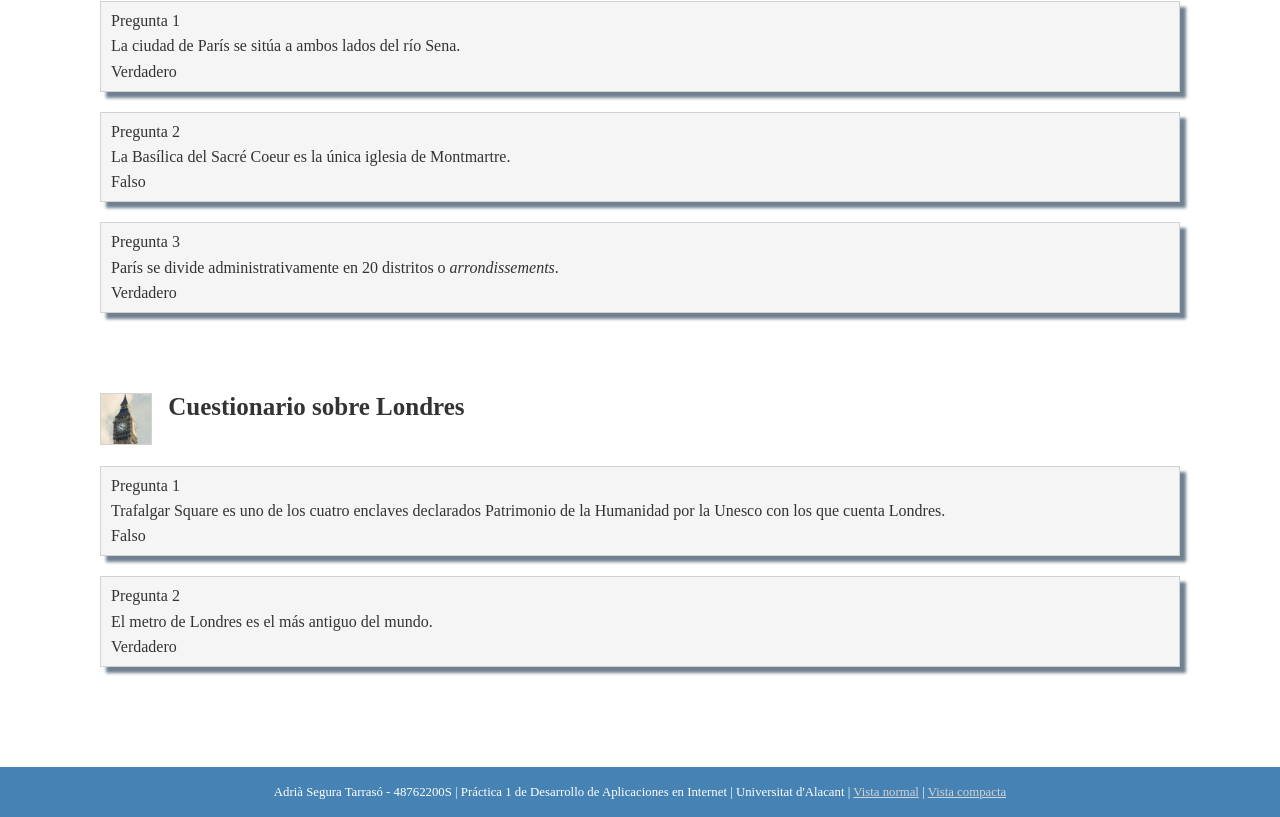
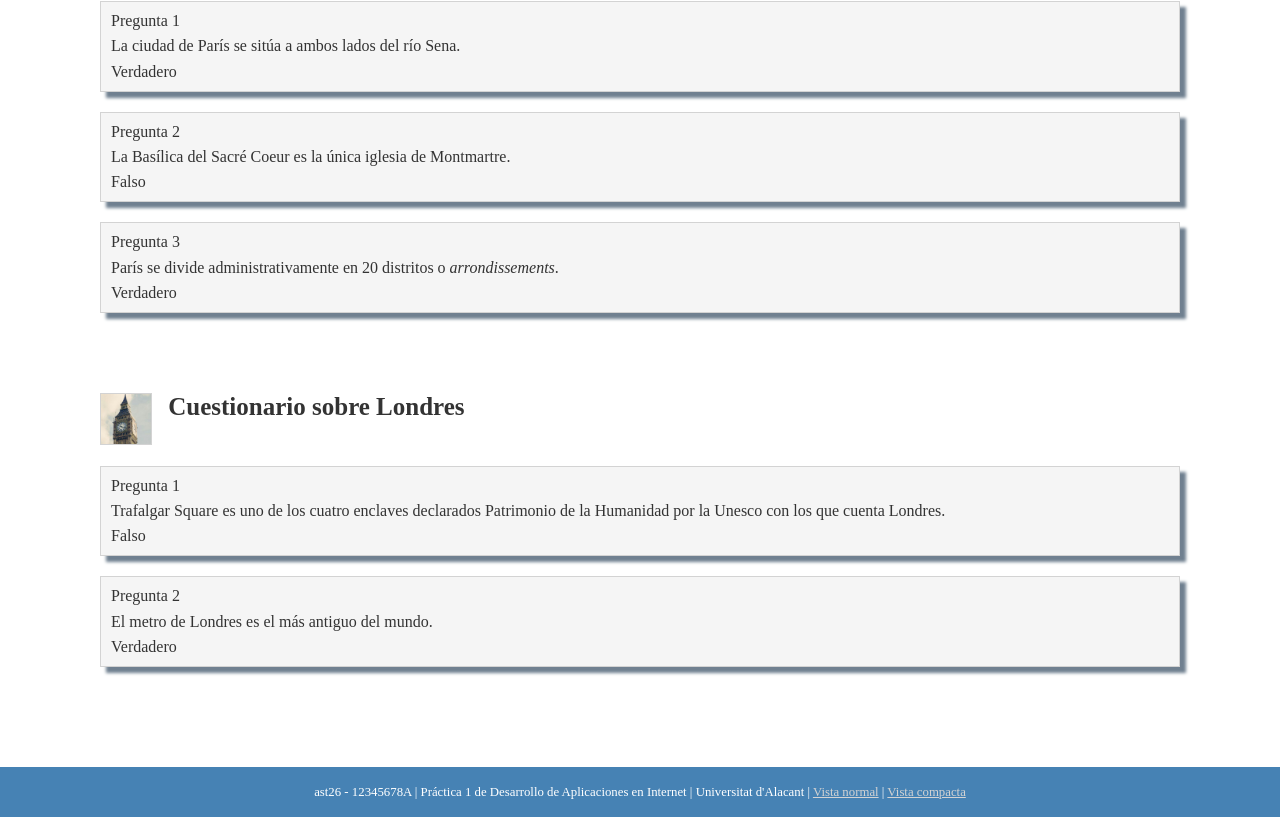
Before and after one commit to Adrist/DAI, a plain HTML site: page Practica 1/index.html in a window 1280 px wide. Shown: the part 330-1147 px from the top of the page. Drawn offline with Linux system fonts and the light colour scheme; a web font is replaced by a local one.

Commit message:
Update index.html
Removed footer data

```diff
--- a/Practica 1/index.html
+++ b/Practica 1/index.html
@@ -79,8 +79,8 @@
       </section>
     </main>
     <footer>
-      <span id="nombre">Adrià Segura Tarrasó</span> -
-      <span id="dni">48762200S</span> |
+      <span id="nombre">ast26</span> -
+      <span id="dni">12345678A</span> |
       Práctica 1 de Desarrollo de Aplicaciones en Internet |
       Universitat d'Alacant |
       <a href="#" onclick="changeCSS('./css/normal.css');">Vista normal</a> |
```
